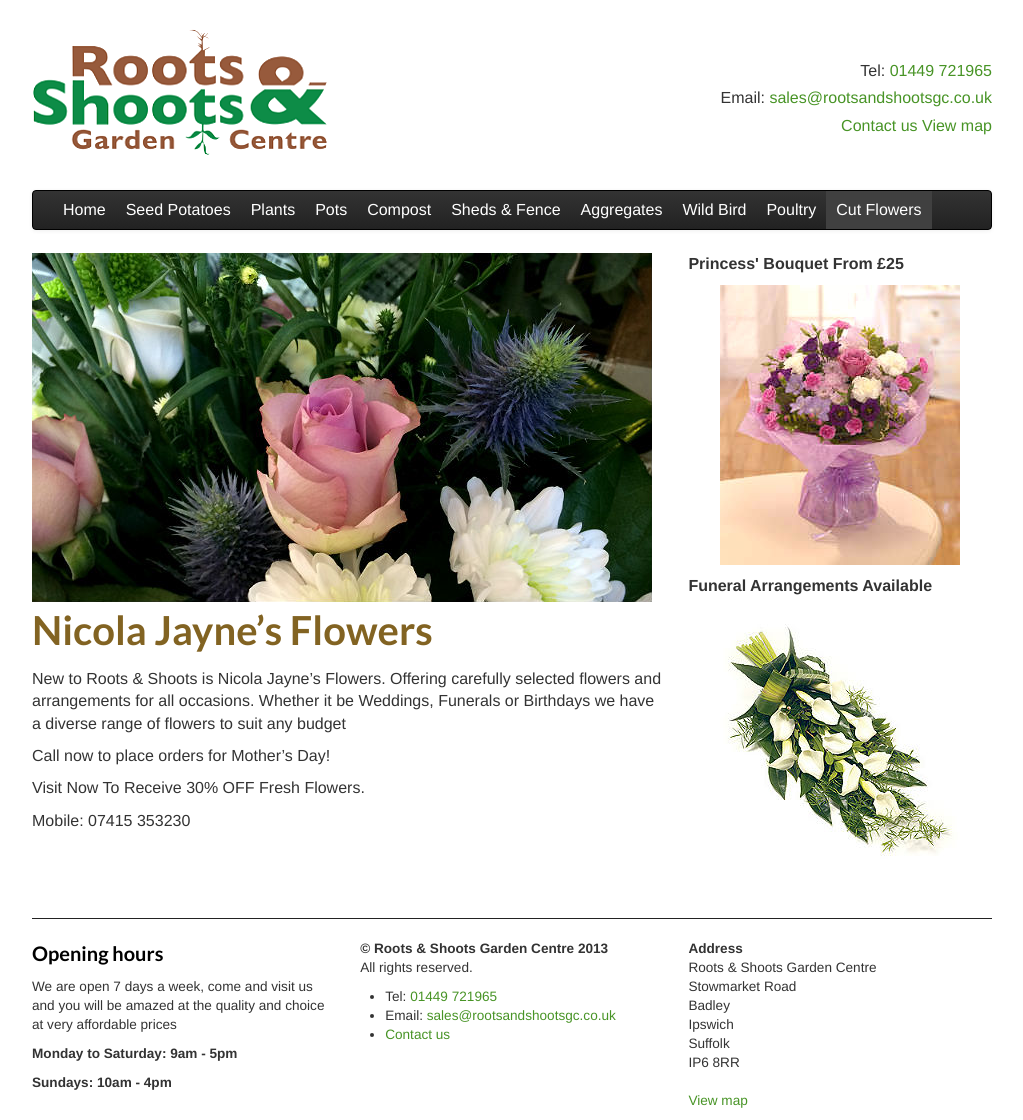
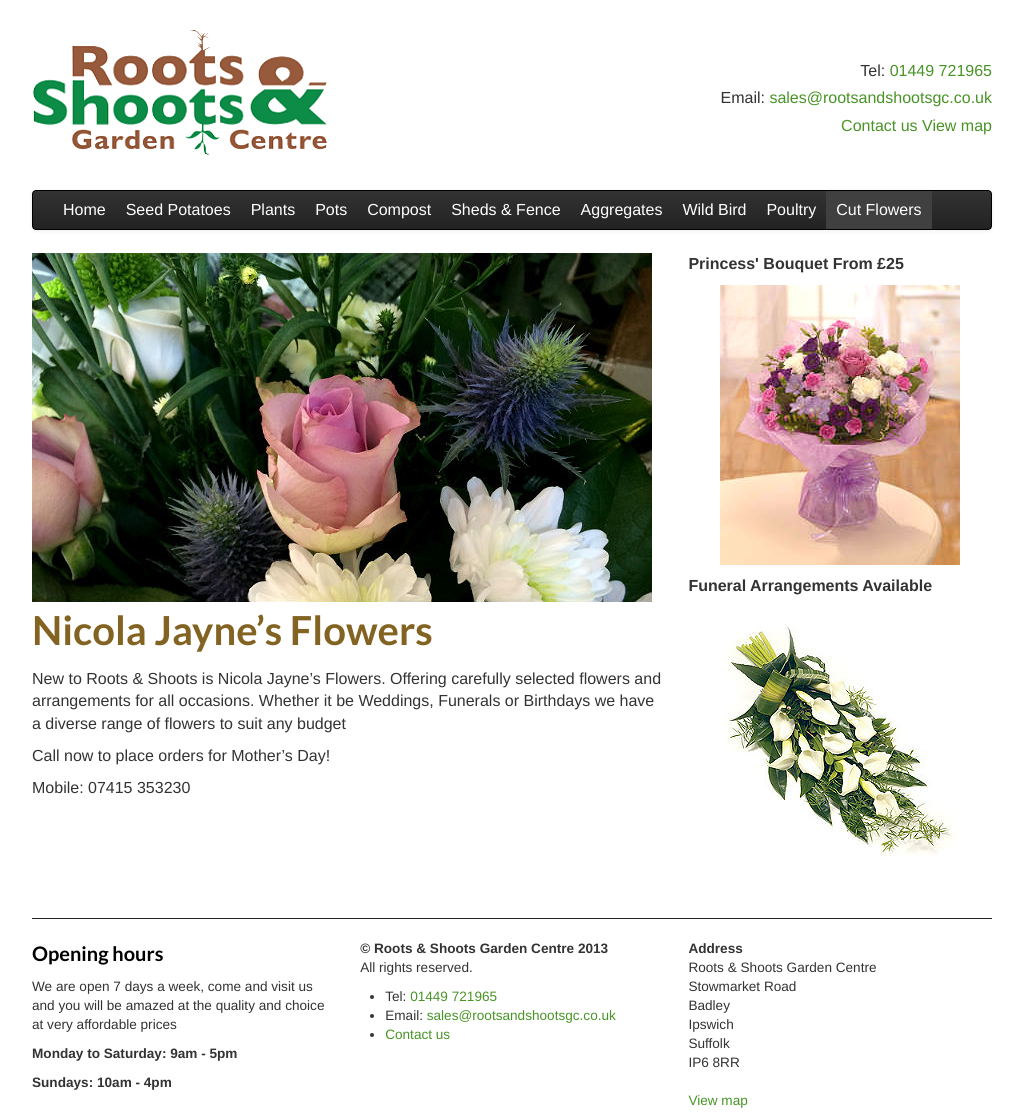
Before and after one commit to RootsShoots/site, a Jekyll site: the page built from NicolaJaynes.md, in a window 1280 px wide. Shown: the whole page, without its empty margins (128-1151 px from the left). Built offline with Jekyll 4.4.1, drawn with Linux system fonts in a browser that asks for light colours; nearby versions of some CDN libraries.

Commit message:
removed offer

```diff
--- a/NicolaJaynes.md
+++ b/NicolaJaynes.md
@@ -17,6 +17,5 @@
 
 Call now to place orders for Mother's Day!
 
-Visit Now To Receive 30% OFF Fresh Flowers.
 
 Mobile: 07415 353230
```
